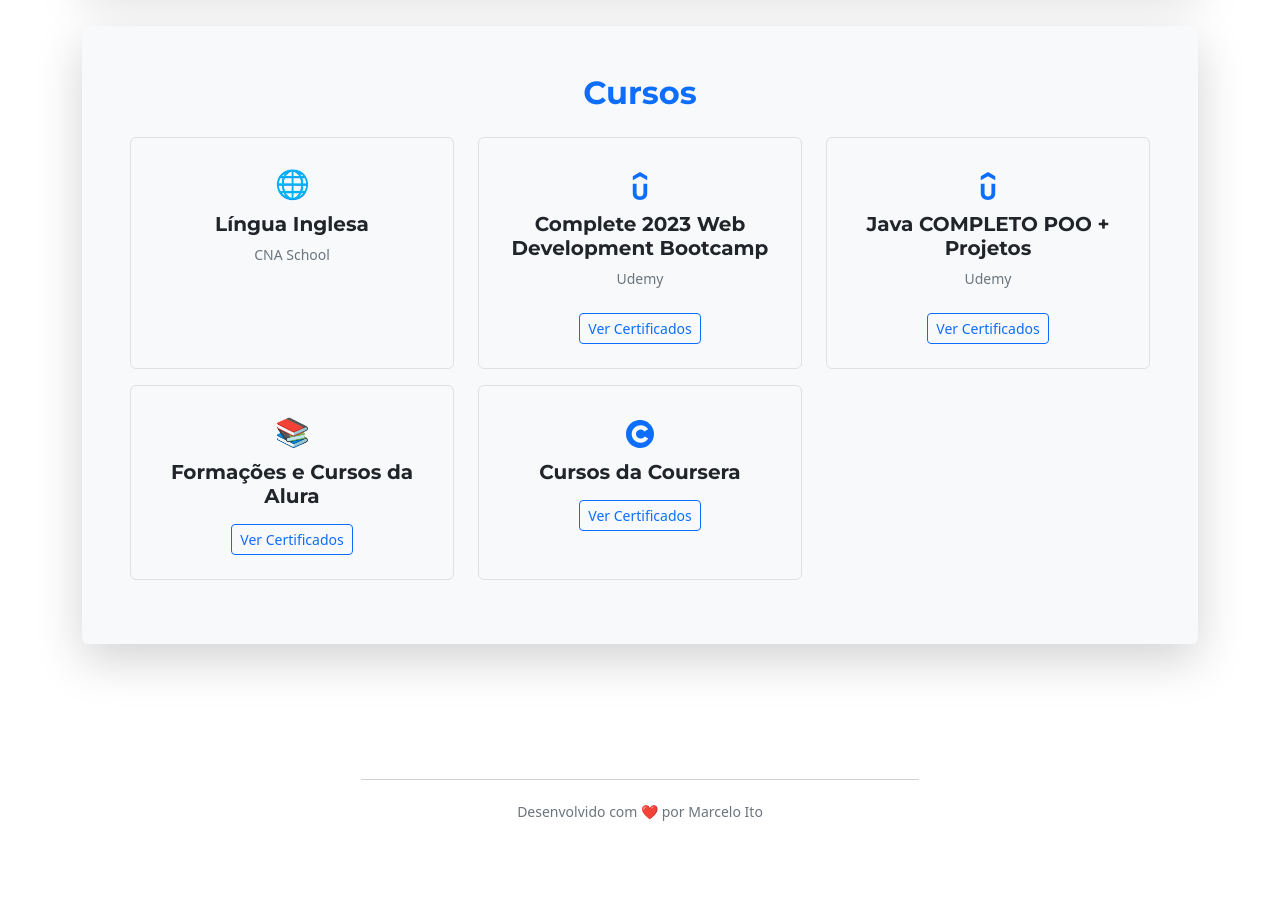
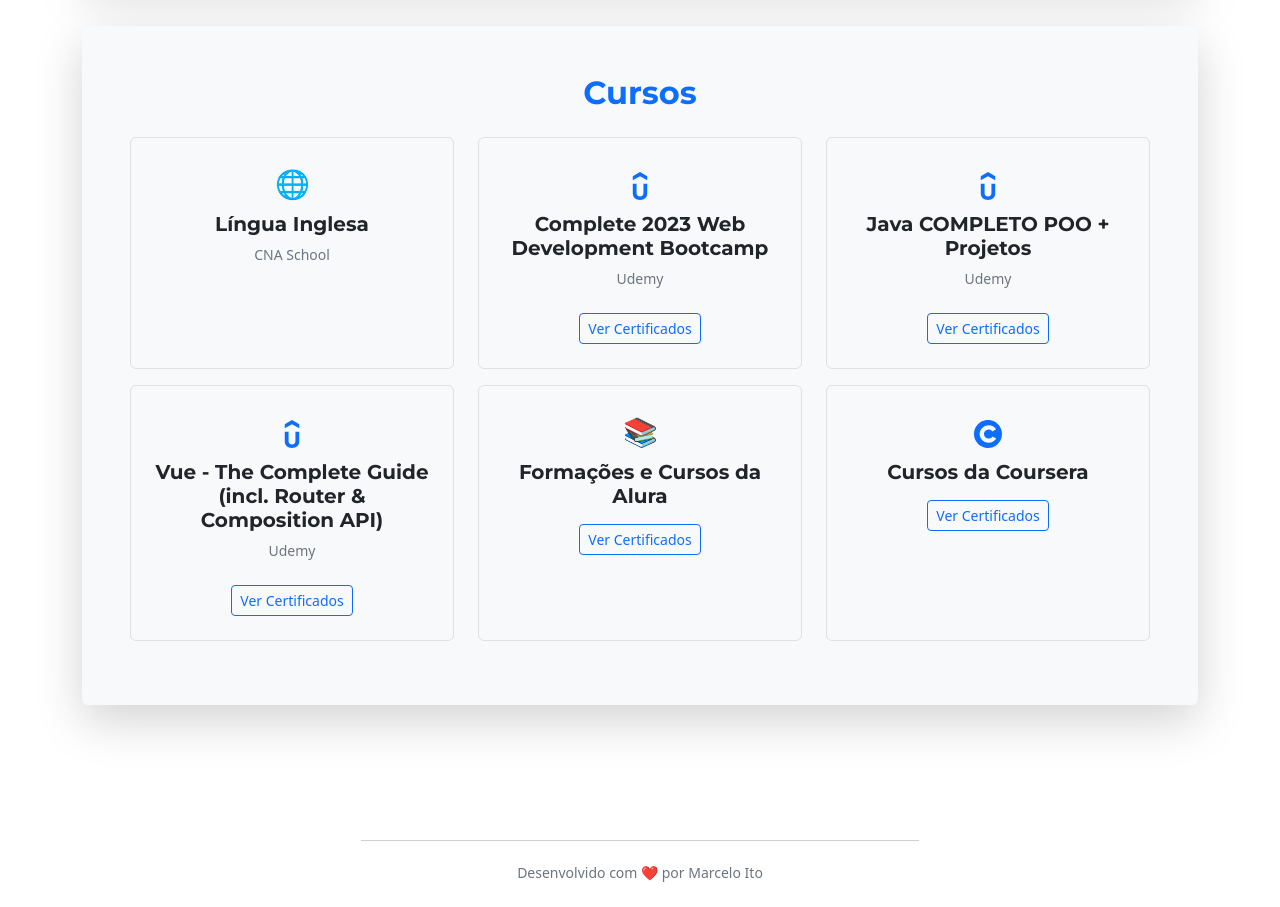
Before and after one commit to GremlinX/gremlinx.github.io, a React (Create React App) app: page /about in a window 1280 px wide. Shown: the part 1160-2067 px from the top of the page. Before the commit the page ends 2006 px from the top, so only its background shows below. Built offline with nearby package versions, Linux system fonts and the light colour scheme.

Commit message:
Update Home and About section

```diff
--- a/src/components/About.js
+++ b/src/components/About.js
@@ -119,6 +119,13 @@
               theme={theme}
             />
             <CourseCard
+              icon=<SiUdemy />
+              title="Vue - The Complete Guide (incl. Router & Composition API)"
+              link="https://ude.my/UC-ebf11284-a4aa-49a0-9ceb-eb4bc7425d15"
+              details="Udemy"
+              theme={theme}
+            />
+            <CourseCard
               icon="📚"
               title="Formações e Cursos da Alura"
               link="https://cursos.alura.com.br/user/marcelo-ito0/fullCertificate/8e3b53f7a62055f39bca27c90fcdc02b"
--- a/src/components/Home.js
+++ b/src/components/Home.js
@@ -59,9 +59,10 @@
             <div className="col-lg-7 d-flex flex-column justify-content-center text-center text-lg-start p-4">
               <h2 className={`display-5 ${textStyle}`}>Eu sou Marcelo Ito</h2>
               <p className={`lead ${textStyle}`}>
-                Profissional de QA com experiência em desenvolvimento full stack
-                e interesse em análise de dados e IA para aprimorar testes e
-                automação.
+                Desenvolvedor Fullstack com mais de 3 anos de experiência em QA.{" "}
+                Interessado em análise de dados e inteligência artificial
+                como forma de aprimorar habilidades técnicas e
+                contribuir de forma mais estratégica no desenvolvimento de projetos.
               </p>
               <a
                 href={`${process.env.PUBLIC_URL}/docs/Curriculo_MarceloIto_BSB.pdf`}
```
